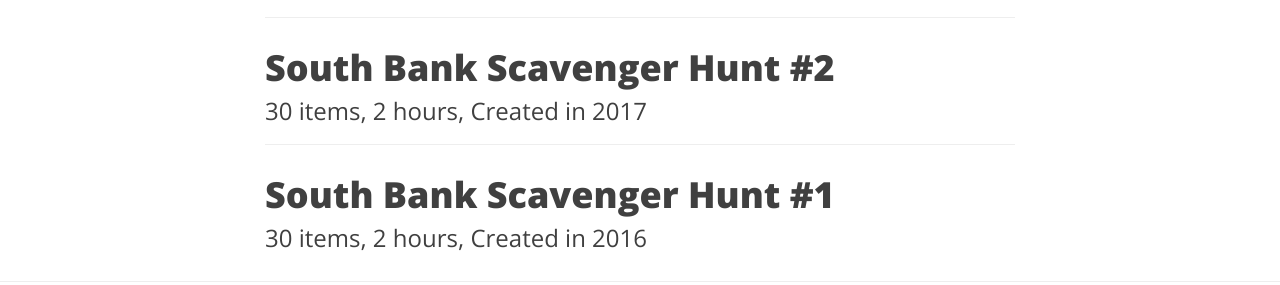
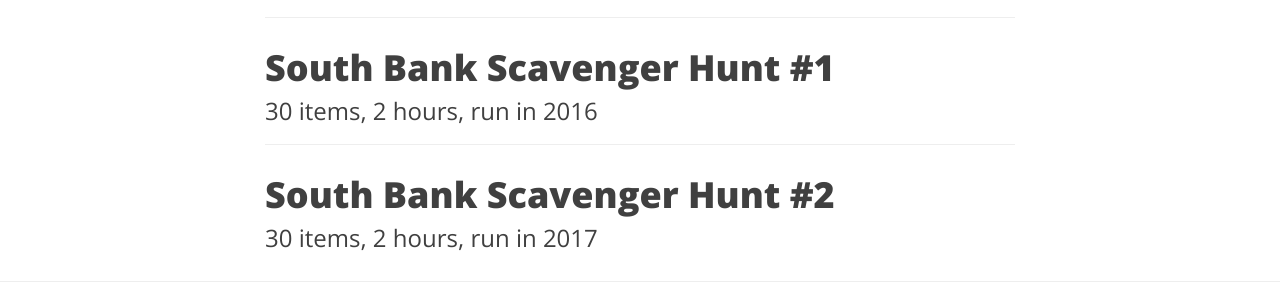
Before and after one commit to zefcan/scav-hunt, a plain HTML site: page index.html in a window 1280 px wide. Shown: the part 667-952 px from the top of the page. Drawn offline with nearby package versions, Linux system fonts and the light colour scheme.

Commit message:
Reordering of links on the index page

```diff
--- a/index.html
+++ b/index.html
@@ -78,6 +78,17 @@
                         </h3>
                     </a>
                 </div>
+				<hr>
+				<div class="post-preview">
+                    <a href="southbank_hunt_2016.html">
+                        <h2 class="post-title">
+                            South Bank Scavenger Hunt #1
+                        </h2>
+                        <h3 class="post-subtitle">
+                            30 items, 2 hours, run in 2016
+                        </h3>
+                    </a>
+                </div>
                 <hr>
                 <div class="post-preview">
                     <a href="southbank_hunt_2017.html">
@@ -85,18 +96,7 @@
                             South Bank Scavenger Hunt #2
                         </h2>
                         <h3 class="post-subtitle">
-                            30 items, 2 hours, Created in 2017
-                        </h3>
-                    </a>
-                </div>
-				<hr>
-				<div class="post-preview">
-                    <a href="southbank_hunt_2016.html">
-                        <h2 class="post-title">
-                            South Bank Scavenger Hunt #1
-                        </h2>
-                        <h3 class="post-subtitle">
-                            30 items, 2 hours, Created in 2016
+                            30 items, 2 hours, run in 2017
                         </h3>
                     </a>
                 </div>
```
